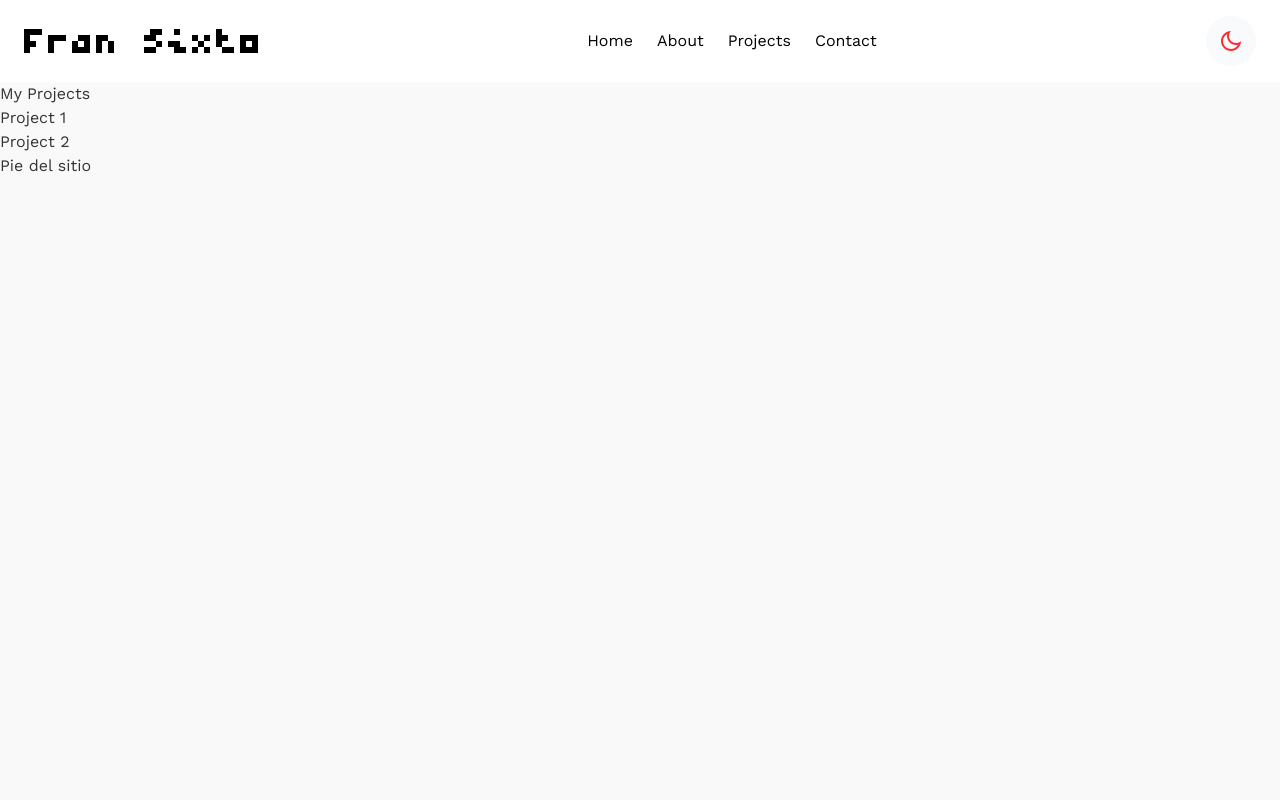
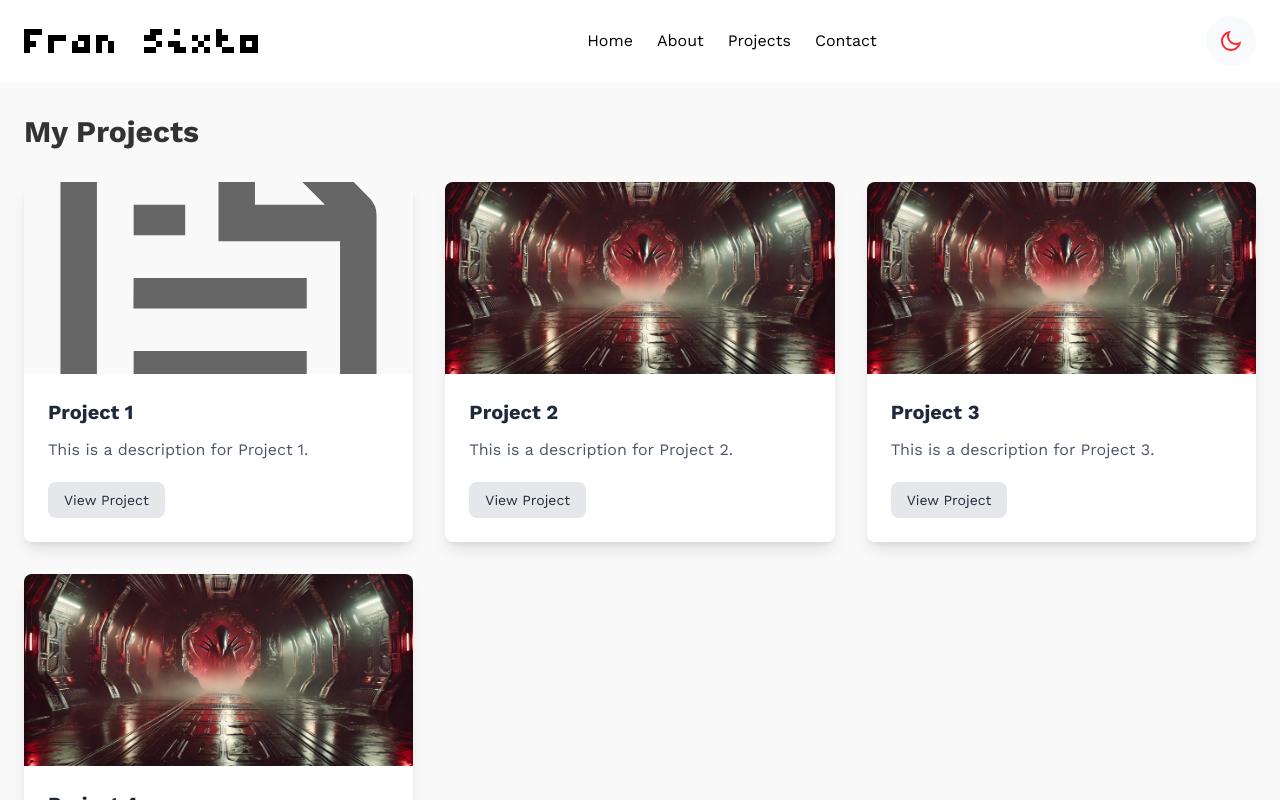
Before and after one commit to franSixto/my-portfolio, a Next.js app: page /projects in a window 1280 px wide. Shown: the top 800 px of the page. Built offline with nearby package versions, Linux system fonts and the light colour scheme.

Commit message:
upload inproovments

```diff
--- a/src/app/projects/page.tsx
+++ b/src/app/projects/page.tsx
@@ -1,14 +1,49 @@
-// src/app/projects/page.tsx
+import ProjectCard from '../../components/ProjectCard';
+
 const Projects = () => {
-    return (
-      <div>
-        <h1>My Projects</h1>
-        <ul>
-          <li>Project 1</li>
-          <li>Project 2</li>
-        </ul>
+  const projectList = [
+    {
+      title: "Project 1",
+      description: "This is a description for Project 1.",
+      imageUrl: "/file.svg",
+      projectUrl: "https://example.com/project1",
+    },
+    {
+      title: "Project 2",
+      description: "This is a description for Project 2.",
+      imageUrl: "/xenomorphBackground.webp",
+      projectUrl: "https://example.com/project2",
+    },
+    {
+      title: "Project 3",
+      description: "This is a description for Project 3.",
+      imageUrl: "/xenomorphBackground.webp",
+      projectUrl: "https://example.com/project3",
+    },
+    {
+      title: "Project 4",
+      description: "This is a description for Project 4.",
+      imageUrl: "/xenomorphBackground.webp",
+      projectUrl: "https://example.com/project4",
+    },
+  ];
+
+  return (
+    <div className='container mx-auto px-6 py-8'>
+      <h1 className="text-3xl font-bold mb-8">My Projects</h1>
+      <div className="grid grid-cols-1 sm:grid-cols-2 lg:grid-cols-3 gap-8">
+        {projectList.map((project, index) => (
+          <ProjectCard
+            key={index}
+            title={project.title}
+            description={project.description}
+            imageUrl={project.imageUrl}
+            projectUrl={project.projectUrl}
+          />
+        ))}
       </div>
-    );
-  };
+    </div>
+  );
+};
 
-  export default Projects;
+export default Projects;
--- a/src/components/Header.tsx
+++ b/src/components/Header.tsx
@@ -2,8 +2,11 @@ import ThemeSelect from "./theme/ThemeSelect";
 import Link from "next/link";
 import Image from "next/image";
 
+
 export default function Header() {
     return (
+        <>
+
         <header className="bg-white text-black dark:bg-gray-900 dark:text-white transition-colors duration-300 py-4">
             <nav className="container mx-auto flex flex-col lg:flex-row justify-between items-center px-6">
                 <Image
@@ -14,14 +17,15 @@ export default function Header() {
                     height={24}
                     priority
                 />
-                <ul className="flex space-x-6">
-                    <li><Link href="/" className="hover:text-gray-500 dark:hover:text-gray-300">Home</Link></li>
-                    <li><Link href="/about" className="hover:text-gray-500 dark:hover:text-gray-300">About</Link></li>
-                    <li><Link href="/projects" className="hover:text-gray-500 dark:hover:text-gray-300">Projects</Link></li>
-                    <li><Link href="/contact" className="hover:text-gray-500 dark:hover:text-gray-300">Contact</Link></li>
+                <ul className="flex space-x-6 relative">
+                    <li className="menu-item relative"><Link href="/" className="hover:text-gray-500 dark:hover:text-gray-300">Home</Link></li>
+                    <li className="menu-item relative"><Link href="/about" className="hover:text-gray-500 dark:hover:text-gray-300">About</Link></li>
+                    <li className="menu-item relative"><Link href="/projects" className="hover:text-gray-500 dark:hover:text-gray-300">Projects</Link></li>
+                    <li className="menu-item relative"><Link href="/contact" className="hover:text-gray-500 dark:hover:text-gray-300">Contact</Link></li>
                 </ul>
                 <ThemeSelect />
             </nav>
         </header>
+        </>
     );
 };
--- a/src/components/Hero.tsx
+++ b/src/components/Hero.tsx
@@ -40,9 +40,9 @@ const Hero: React.FC = () => {
                         </div>
                     </div>
                 </div>
-                <div className="h-[400px] relative flex items-center justify-center">
+                <div className="w-[100%] relative flex items-center justify-center">
                     <motion.div
-                        className="absolute w-100 h-100 shadow-2xl shadow-red-200 dark:shadow-gray-950 bg-gradient-to-tr from-red-200 to-red-50 dark:from-gray-950 dark:to-gray-700 rounded-4xl flex justify-center items-center text-white opacity-50 text-4xl text-center"
+                        className="absolute h-100 w-[80%] shadow-2xl shadow-red-100 dark:shadow-gray-950 flex items-center justify-center rounded-4xl"
                         style={{
                             backgroundImage: "url('/xenomorphBackground.webp')",
                             backgroundSize: "cover",
@@ -52,21 +52,47 @@ const Hero: React.FC = () => {
                         animate={{ scale: [0, 1.2, 1], opacity: [0, 1] }}
                         transition={{ duration: 1.5, ease: "easeOut" }}
                     >
-                        <span className="flex flex-col items-center">
-                            <span className="absolute bg-red-50 dark:bg-gray-950 text-gray-900 dark:text-gray-400 p-2 text-xl font-semibold top-12 shadow-lg transform rotate-3 rounded-md">Hello Alien,</span>
+                    </motion.div>
 
-                        </span>
-                    </motion.div>
-                    <motion.div className="w-100 h-100 flex justify-center items-center"
+                    <motion.div className="w-[100%] h-100 flex justify-center items-center"
                         initial={{ opacity: 0 }}
                         animate={{ opacity: 1 }}
                         transition={{ delay: 1.5, duration: 0.5 }}
 
                     >
+                        <motion.span
+                            className="absolute top-10 left-15 lg:left-50 bg-red-100 dark:bg-gray-950 text-gray-900 dark:text-gray-400 p-2 text-xl font-semibold shadow-lg transform rotate-3 rounded-md"
+                            animate={{
+                                y: [10, -10, 10], // Subtle float up and down
+                                rotate: [0, 2, -1, 0], // Subtle rotation
+                            }}
+                            transition={{
+                                duration: 4, // Duration of one float cycle
+                                repeat: Infinity, // Repeat indefinitely
+                                ease: "easeInOut", // Smooth easing
+                                delay: 1, // Delay before animation starts
+                            }}
+                        >
+                            Hello Human,
+                        </motion.span>
+
                         <ThreeHero />
-                        <span className="absolute bg-red-50 dark:bg-gray-950 text-gray-900 dark:text-gray-400 p-2 bottom-15 text-sm shadow-lg transform -rotate-6 rounded-md">
-                        Just pet the dog! 🐶🔥
-                        </span>
+ƒ
+                        <motion.span
+                            className="absolute bg-red-100 right-20 dark:bg-gray-950 text-gray-900 dark:text-gray-400 p-2 bottom-25 text-xl font-bold shadow-lg transform -rotate-6 rounded-md"
+                            animate={{
+                                y: [0, -20, 0], // Float up and down
+                                rotate: [0, 5, -5, 0], // Slight rotation
+                            }}
+                            transition={{
+                                duration: 4, // Duration of one float cycle
+                                repeat: Infinity, // Repeat indefinitely
+                                ease: "easeInOut", // Smooth easing
+                                delay: 1, // Delay before animation starts
+                            }}
+                        >
+                            Just pet the dog! 🐶✨
+                        </motion.span>
                     </motion.div>
 
                 </div>
--- a/src/components/ProjectCard.tsx
+++ b/src/components/ProjectCard.tsx
@@ -1,4 +1,3 @@
-import React from 'react';
 import Image from 'next/image';
 
 interface ProjectCardProps {
@@ -10,16 +9,16 @@ interface ProjectCardProps {
 
 const ProjectCard: React.FC<ProjectCardProps> = ({ title, description, imageUrl, projectUrl }) => {
     return (
-        <div className="shadow-lg rounded-lg overflow-hidden">
+        <div className="shadow-lg rounded-lg overflow-hidden transform transition-transform hover:scale-105 hover:shadow-xl">
             <Image src={imageUrl} alt={title} width={500} height={200} className="w-full h-48 object-cover" />
-            <div className="p-4">
-                <h3 className="text-lg font-bold mb-2">{title}</h3>
-                <p className="text-gray-600 mb-4">{description}</p>
+            <div className="p-6 bg-white dark:bg-gray-900">
+            <h3 className="text-xl font-semibold mb-3 text-gray-800">{title}</h3>
+            <p className="text-gray-600 mb-5">{description}</p>
             <a
                 href={projectUrl}
                 target="_blank"
                 rel="noopener noreferrer"
-                    className="text-blue-500 hover:underline"
+                className="inline-block px-4 py-2 text-sm font-medium text-gray-800 bg-gray-200 rounded-lg hover:bg-gray-300 transition-colors dark:text-gray-200 dark:bg-gray-700 dark:hover:bg-gray-600"
             >
                 View Project
             </a>
--- a/src/components/ThreeHero.tsx
+++ b/src/components/ThreeHero.tsx
@@ -1,5 +1,3 @@
-"use client";
-
 import React, { Suspense, useState } from "react";
 import { Canvas, useFrame } from "@react-three/fiber";
 import { OrbitControls } from "@react-three/drei";
@@ -49,7 +47,7 @@ export default function Scene() {
   };
 
   return (
-    <div style={{ position: "relative", width: "100%", height: "100vh" }}>
+    <div style={{ position: "relative", width: "100%", height: "100%" }}>
       {bubbles.map((bubble) => (
       <span
         key={bubble.id}
@@ -58,7 +56,7 @@ export default function Scene() {
           display: "flex",
           flexWrap: "nowrap",
           textWrap: "nowrap",
-            top: `${bubble.y}%`,
+          top: `${Math.min(Math.max(bubble.y, 40), 60)}%`, // Restrict vertical movement
           left: `${bubble.x}%`,
           transform: `translate(-50%, -50%) rotate(${bubble.rotation}deg)`,
           background: "black",
@@ -68,14 +66,15 @@ export default function Scene() {
           fontSize: "16px",
           fontWeight: "bold",
           color: "white",
+          animation: "roar-animation 0.5s ease-in-out",
         }}
       >
-          Ssssshhh-Krrrkkk!
+        {Math.random() > 0.5 ? "Ssssshhh-Krrrkkk!!!!" : "Grrrrrrr!!!!"}
       </span>
       ))}
       <Canvas
       shadows
-        camera={{ position: [20, 4, 0], fov: 50 }}
+      camera={{ position: [12, 4, 0], fov: 50 }}
       onClick={handleCanvasClick}
       >
       <ambientLight intensity={0.5} />
@@ -100,6 +99,25 @@ export default function Scene() {
       </Suspense>
       <OrbitControls enableZoom={false} />
       </Canvas>
+      <style jsx>{`
+      @keyframes roar-animation {
+        0% {
+        transform: translate(-50%, -50%) scale(1) rotate(0deg);
+        }
+        25% {
+        transform: translate(-50%, -50%) scale(1.2) rotate(10deg);
+        }
+        50% {
+        transform: translate(-50%, -50%) scale(1.4) rotate(-10deg);
+        }
+        75% {
+        transform: translate(-50%, -50%) scale(1.2) rotate(10deg);
+        }
+        100% {
+        transform: translate(-50%, -50%) scale(1) rotate(0deg);
+        }
+      }
+      `}</style>
     </div>
   );
 }
```
Also changed, not shown: public/xenomorphBackground.webp. Lines whose indentation alone changed are shown as unchanged.
